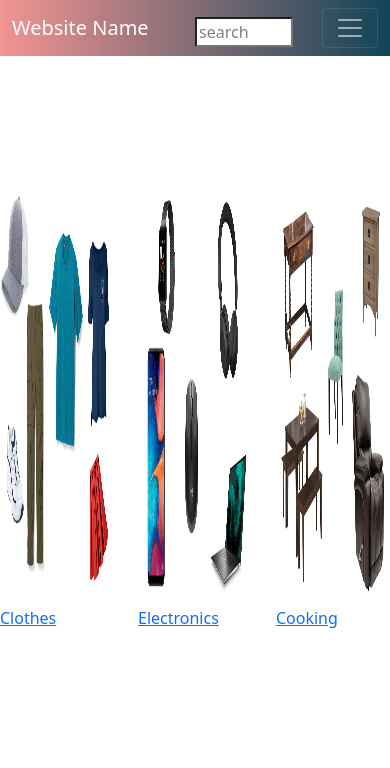
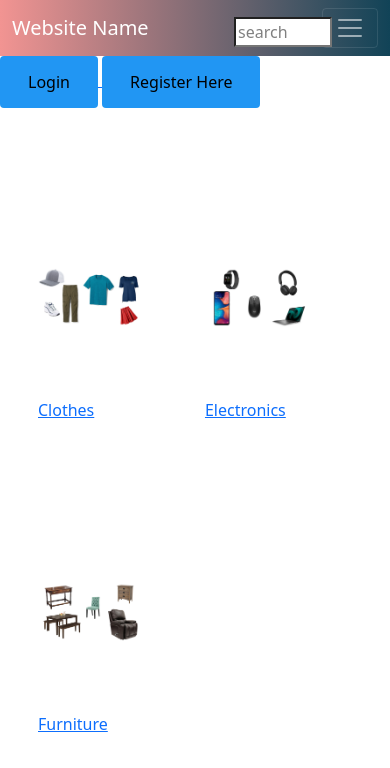
Before and after one commit to jadendap/se_project_2022, a React (Create React App) app: page / in a window 390 px wide. Shown: the top 768 px of the page. Built offline with nearby package versions, Linux system fonts and the light colour scheme.

Commit message:
homepage update
added login and register button and worked on some page resizing issues

```diff
--- a/public/index.html
+++ b/public/index.html
@@ -28,6 +28,7 @@
   <body>
     <noscript>You need to enable JavaScript to run this app.</noscript>
     <div id="root"></div>
+
     <!--
       This HTML file is a template.
       If you open it directly in the browser, you will see an empty page.
@@ -36,18 +37,26 @@
       To begin the development, run `npm start` or `yarn start`.
       To create a production bundle, use `npm run build` or `yarn build`.
     -->
+
   </body>
   <!---include navbar components to demonstrate what you need----->
+              <a  href="./Pages/login.html">
+                <button class="btn info">Login</button>
+              </a>
+              <a  href="./Pages/register-page.html">
+                <button class="btn register">Register Here</button>
+              </a>
                 <div class="row">
                   <div class="column">
                     <div class="header">
                       <div class="search_bar">
                           <input type="text" placeholder="What are you looking for" name="search" value="search">
                       </div>
+
                   </div>
-                    <a href="./Pages/clothing-page.html">
+                    <a  href="./Pages/clothing-page.html">
                     <img src="./clothing.jpg" alt="Snow" style="width:100%">
-                    <span>Clothes</span>
+                    <span class="clothes">Clothes</span>
                   </a>
                   </div>
                   <div class="column">
@@ -59,8 +68,9 @@
                   <div class="column">
                     <a href="./Pages/furniture-page.html">
                     <img src="./furniture.jpg" alt="" style="width:100%">
-                    <span>Cooking</span>
+                    <span>Furniture</span>
                   </a>
                   </div>
                 </div>
+
 </html>
--- a/src/index.css
+++ b/src/index.css
@@ -6,17 +6,31 @@ background: linear-gradient(to right, #F29492, #114357); /* W3C, IE 10+/ Edge, F
 
 }
 img {
-    width: 300px;
-    height: 420px;
+    width: 400px;
+    height: 320px;
     object-fit: fill;
     margin-top: 130px;
   }
+  .btn {
+    border: none;
+    color: rgb(0, 0, 0);
+    padding: 14px 28px;
+    font-size: 16px;
+    cursor: pointer;
+    background-color: #2196F3;
+
+  }
+  .btn:hover{
+    background: #0b7dda;
+
+  }
   .column {
     float: left;
-    width: 33.33%;
+    width: 30.33%;
+    height: 30%;
+    padding-left: 120px;
   }
   .column img:hover{
-    background: rgb(76, 175, 80);
     opacity: .6;
   }
   .overlay
@@ -59,15 +73,75 @@ img {
 @media screen and (max-width: 650px) {
     .search_bar input[type="text"] {
         position:absolute;
-        left:50%;
+        left:60%;
         top:2%;
         width:25%;
         background-color:white;
         color:grey;
     }
+    .login-btn {
+      background-color: #f44336;
+      z-index: 1;
+      float: right;
+      position:relative;
+    }
+    img {
+      width: 10px;
+      height: 90px;
+      object-fit: scale-down;
+      margin-top: 90px;
+    }
+    .column {
+      float: left;
+      width: 40.33%;
+      height: 20%;
+      padding-left: 50px;
+    }
+    .clothes
+    {
+      left: 20px;
+      top: 55px;
+
+    }
 }
-.btn-info {
+@media screen and (max-width: 920px) {
+  .search_bar input[type="text"] {
+      position:absolute;
+      left:60%;
+      top:2%;
+      width:25%;
+      background-color:white;
+      color:grey;
+  }
+  .login-btn {
+    background-color: #f44336;
+    z-index: 1;
+    float: right;
+    position:relative;
+  }
+  img {
+    width: 100px;
+    height: 200px;
+    object-fit: scale-down;
+    margin-top: 90px;
+  }
+  .column {
+    float: left;
+    width: 40.33%;
+    height: 40%;
+    padding-left: 50px;
+  }
+  .clothes
+  {
+    left: 20px;
+    top: 55px;
+
+  }
+}
+.login-btn {
   background-color: #f44336;
-  margin-top : 25px;
-  float: right;
+  margin-top : -200px;
+  margin-left: 1200px;
+  z-index: 1;
+  position:relative;
 }
```
Also changed, not shown: public/Pages/login.html (added, +12 -0 lines).
